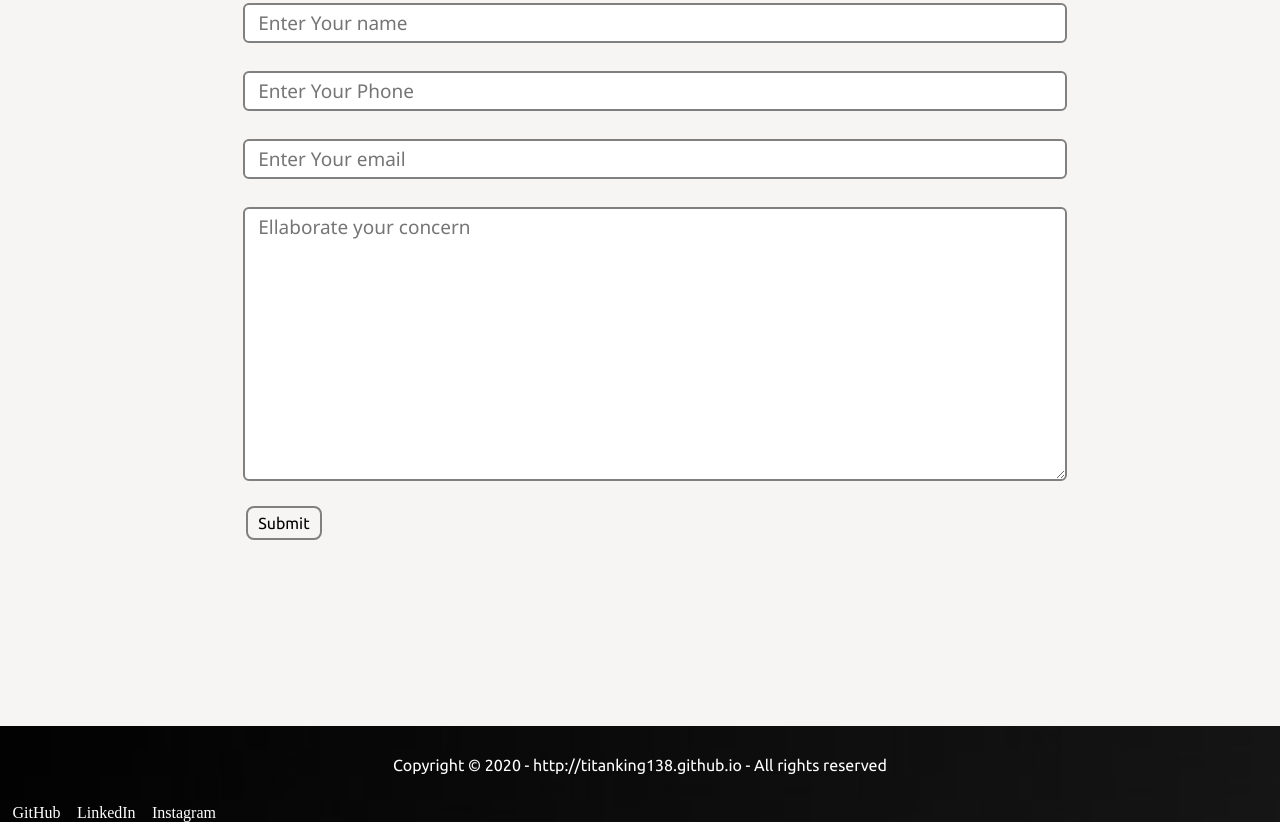
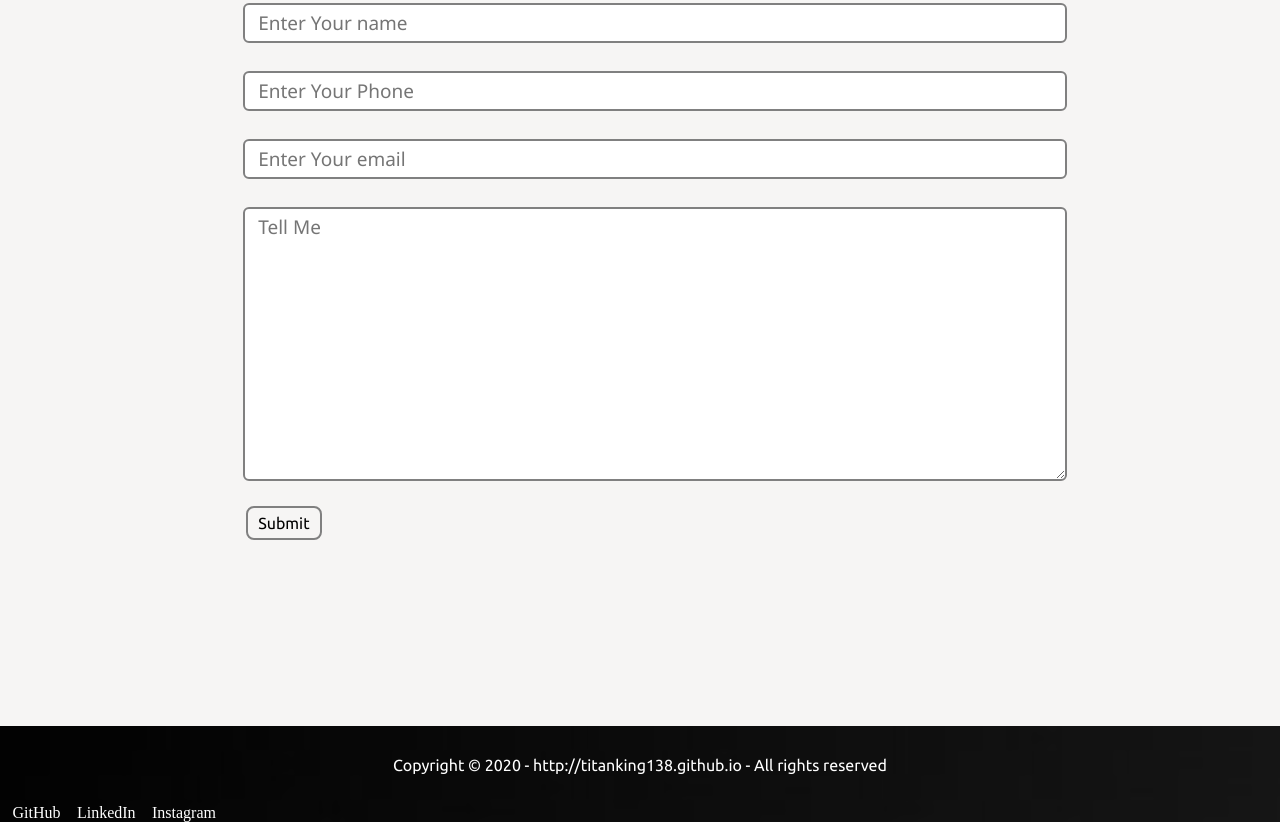
Before and after one commit to Titanking138/Titanking138-second, a plain HTML site: page index.html in a window 1280 px wide. Shown: the part 1871-2693 px from the top of the page. Drawn offline with Linux system fonts and the light colour scheme.

Commit message:
Update index.html

```diff
--- a/index.html
+++ b/index.html
@@ -103,7 +103,7 @@
             <input class="form-input" type="text" name="phone" id="phone" placeholder="Enter Your Phone">
             <input class="form-input" type="email" name="email" id="email" placeholder="Enter Your email">
             <textarea class="form-input" name="text" id="text" cols="30" rows="10"
-                placeholder="Ellaborate your concern"></textarea>
+                placeholder="Tell Me"></textarea>
             <button class="btn btn-sm btn-dark">Submit</button>
         </div>
     </section>
```
